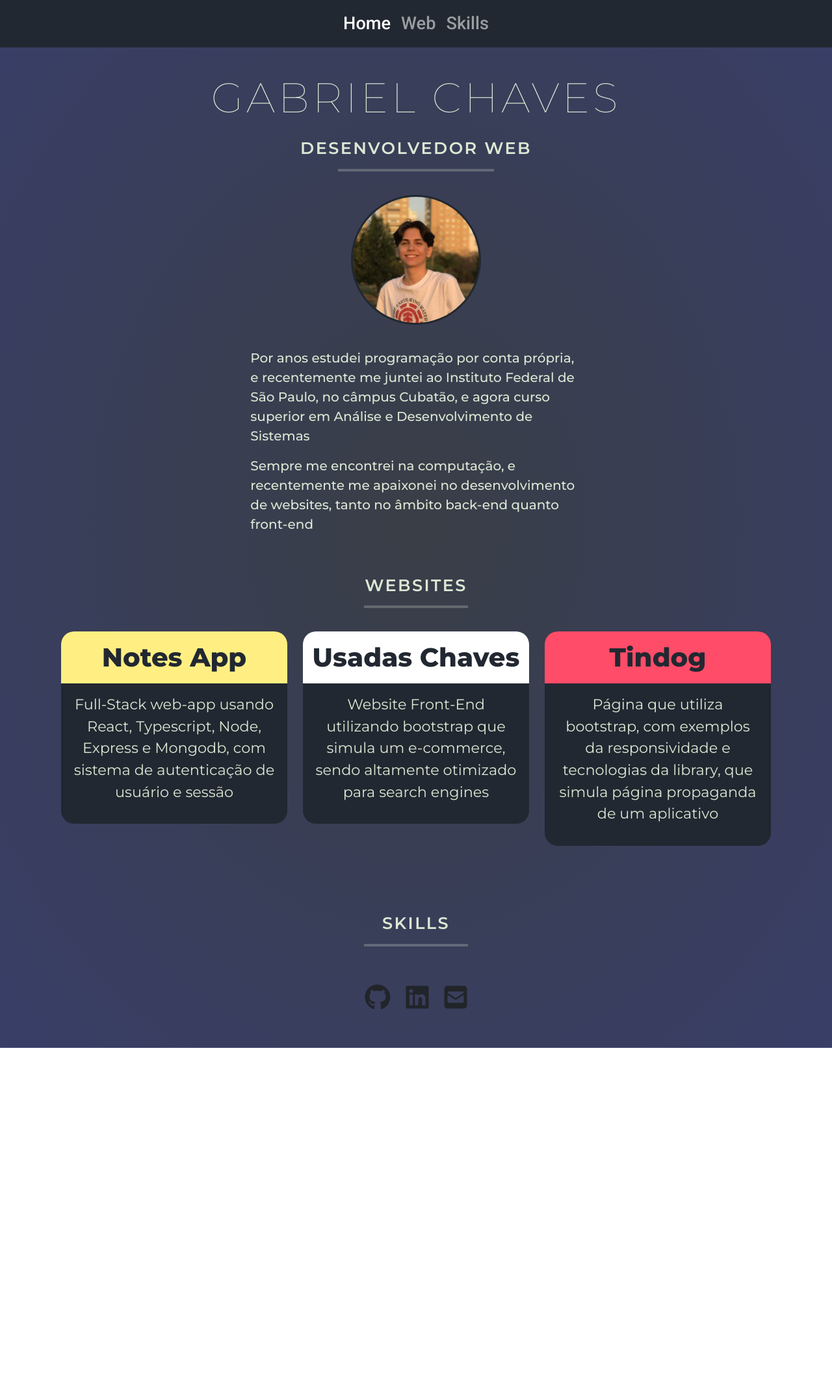
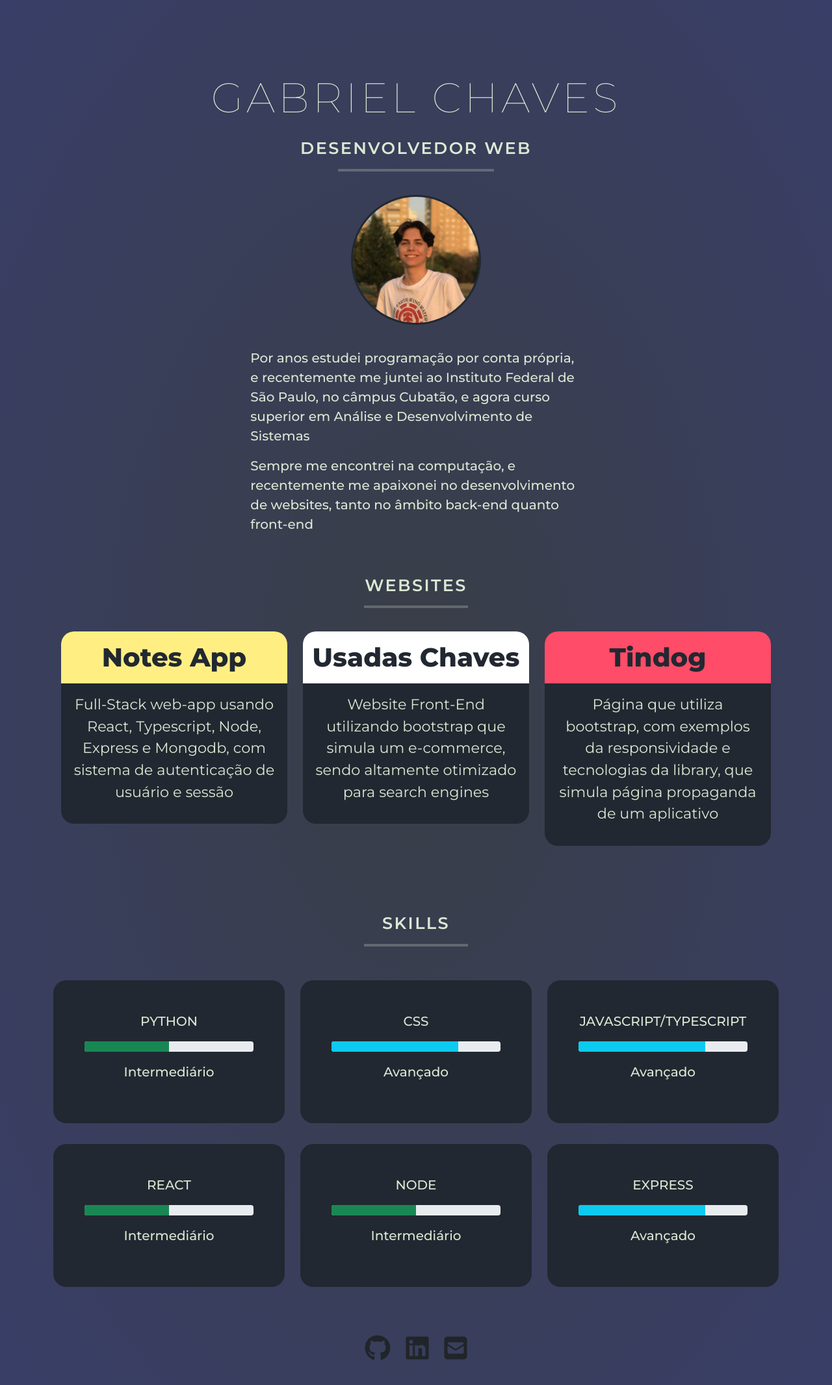
Before and after one commit to gabrielchv/Portfolio, a website: page index.html in a window 1280 px wide. Shown: the whole page at 65% size. Before the commit the page ends 1613 px from the top, so only its background shows below. Drawn offline with Linux system fonts and the light colour scheme.

Commit message:
Skills adicionadas

```diff
--- /dev/null
+++ b/extra/script.js
@@ -0,0 +1,9 @@
+"use strict";
+document.querySelectorAll(".nav-link")[0].classList.add('active');
+function navbarSelected(linkClicked) {
+    const navLinks = document.querySelectorAll(".nav-link");
+    for (let i = 0; i < Object.keys(navLinks).length; i++) {
+        navLinks[i].classList.remove('active');
+    }
+    navLinks[linkClicked].classList.add('active');
+}
--- a/index.html
+++ b/index.html
@@ -18,17 +18,17 @@
 <body>
   <!-- Navbar -->
   <header>
-    <nav class="p-lg-2 p-1 fixed-top navbar navbar-expand navbar-dark">
+    <nav class="d-lg-none p-lg-2 p-0 fixed-top navbar navbar-expand navbar-dark">
       <div class="container-fluid">
-          <ul class="p-0 navbar-nav mx-auto">
+          <ul class="p-3 navbar-nav mx-auto">
               <li class="nav-item">
-                <a class="nav-link active" aria-current="page" href="#">Home</a>
+                <a onclick="navbarSelected(0)" class="nav-link" aria-current="page" href="#">Home</a>
               </li>
               <li class="nav-item">
-                <a class="nav-link" href="#websites">Web</a>
+                <a onclick="navbarSelected(1)" class="nav-link" href="#websites">Web</a>
               </li>
               <li class="nav-item">
-                <a class="nav-link" href="#skills">Skills</a>
+                <a onclick="navbarSelected(2)" class="nav-link" href="#skills">Skills</a>
               </li>
             </ul>
         </div>
@@ -51,7 +51,7 @@
             <p>Por anos estudei programação por conta própria, e recentemente me juntei ao
               Instituto Federal de São Paulo, no câmpus Cubatão, e agora curso superior em Análise e Desenvolvimento de Sistemas
             </p>
-            <p id="websites">Sempre me encontrei na computação, e recentemente me apaixonei no desenvolvimento
+            <p>Sempre me encontrei na computação, e recentemente me apaixonei no desenvolvimento
               de websites, tanto no âmbito back-end quanto front-end
             </p>
           </div>
@@ -60,7 +60,7 @@
     </section>
 
     <!-- Web -->
-    <section class="website pt-sm-5 pt-3">
+    <section class="website pt-sm-5 pt-3" id="websites">
       <div class="container">
         <div class="text-center">
           <h3>WEBSITES</h3>
@@ -106,11 +106,79 @@
       <div class="container">
         <h3>SKILLS</h3>
         <hr>
+        <div class="row">
+          <div class="col-xl-4 col-md-6 col-12">
+            <div class="skill my-3">
+              <div class="p-5">
+                <p>PYTHON</p>
+                <div class="progress my-3">
+                  <div class="progress-bar bg-success" role="progressbar" style="width: 50%"aria-valuemax="100"></div>
+                </div>
+                <p>Intermediário</p>
+              </div>
+            </div>
+          </div>
+          <div class="col-xl-4 col-md-6 col-12">
+            <div class="skill my-3">
+              <div class="p-5">
+                <p>CSS</p>
+                <div class="progress my-3">
+                  <div class="progress-bar bg-info" role="progressbar" style="width: 75%"aria-valuemax="100"></div>
+                </div>
+                <p>Avançado</p>
+              </div>
+            </div>
+          </div>
+          <div class="col-xl-4 col-md-6 col-12">
+            <div class="skill my-3">
+              <div class="p-5">
+                <p>JAVASCRIPT/TYPESCRIPT</p>
+                <div class="progress my-3">
+                  <div class="progress-bar bg-info" role="progressbar" style="width: 75%"aria-valuemax="100"></div>
+                </div>
+                <p>Avançado</p>
+              </div>
+            </div>
+          </div>
+          <div class="col-xl-4 col-md-6 col-12">
+            <div class="skill my-3">
+              <div class="p-5">
+                <p>REACT</p>
+                <div class="progress my-3">
+                  <div class="progress-bar bg-success" role="progressbar" style="width: 50%"aria-valuemax="100"></div>
+                </div>
+                <p>Intermediário</p>
+              </div>
+            </div>
+          </div>
+          <div class="col-xl-4 col-md-6 col-12">
+            <div class="skill my-3">
+              <div class="p-5">
+                <p>NODE</p>
+                <div class="progress my-3">
+                  <div class="progress-bar bg-success" role="progressbar" style="width: 50%"aria-valuemax="100"></div>
+                </div>
+                <p>Intermediário</p>
+              </div>
+            </div>
+          </div>
+          <div class="col-xl-4 col-md-6 col-12">
+            <div class="skill my-3">
+              <div class="p-5">
+                <p>EXPRESS</p>
+                <div class="progress my-3">
+                  <div class="progress-bar bg-info" role="progressbar" style="width: 75%"aria-valuemax="100"></div>
+                </div>
+                <p>Avançado</p>
+              </div>
+            </div>
+          </div>
+        </div>
       </div>
     </section>
   </article>
 
-  <!-- Skills -->
+  <!-- Footer -->
   <footer class="my-5">
     <div class="container">
       <a title="Github" href="https://github.com/gabrielchv" class="link-dark"><i class="fa-brands fa-github"></i></a>
@@ -124,6 +192,6 @@
   <!-- Scripts -->
   <script src="https://kit.fontawesome.com/938b1900f8.js" crossorigin="anonymous"></script>
   <script src="extra/bootstrap.bundle.min.js"></script>
-  <script src="src/script.js"></script>
+  <script src="extra/script.js"></script>
 </body>
 </html>
--- a/package.json
+++ b/package.json
@@ -4,7 +4,8 @@
   "description": "",
   "main": "script.js",
   "scripts": {
-    "scss": "sass --watch src/style.scss extra/output.css"
+    "scss": "sass --watch src/style.scss extra/output.css",
+    "ts" : "tsc --watch"
   },
   "author": "",
   "license": "ISC"
--- /dev/null
+++ b/src/script.ts
@@ -0,0 +1,8 @@
+document.querySelectorAll(".nav-link")[0].classList.add('active')
+function navbarSelected(linkClicked: number) {
+    const navLinks = document.querySelectorAll(".nav-link")
+    for (let i = 0; i < Object.keys(navLinks).length; i++) {
+        navLinks[i].classList.remove('active')
+    }
+    navLinks[linkClicked].classList.add('active')
+}
--- a/src/style.scss
+++ b/src/style.scss
@@ -56,6 +56,7 @@ header {
 
 // Websites
 .website {
+
     h3 {
         font-family: 'Montserrat', sans-serif;
         font-weight: 600;
@@ -70,6 +71,7 @@ header {
         color: $font-color;
     }
     .website-icon {
+        filter: brightness(100%);
         font-family: 'Montserrat', sans-serif;
         height: auto;
         background-color: #222831;
@@ -104,6 +106,14 @@ header {
             margin: 1rem;
             font-size: 1.4rem;
         }
+        &:hover, &:active, &:focus {
+            filter: brightness(60%);
+            -webkit-transition: all 0.3s ease;
+            -moz-transition: all 0.3 ease;
+            -o-transition: all 0.3 ease;
+            -ms-transition: all 0.3 ease;
+            transition: all 0.3 ease;
+        }
     }
     margin-bottom: 5rem;
 }
@@ -123,6 +133,18 @@ header {
         height: 0.25rem;
         color: $font-color;
     }
+    .skill {
+        background-color: #222831;
+        border-radius: 20px;
+        width: 100%;
+
+        p {
+            font-family: 'Montserrat', sans-serif;
+            font-weight: 500;
+            font-size: 1.25rem;
+            color: $font-color;
+        }
+    }
 }
 
 // Footer
```
Also changed, not shown: tsconfig.json (added, +103 -0 lines), extra/output.css, src/script.js (deleted), 1 other file.
